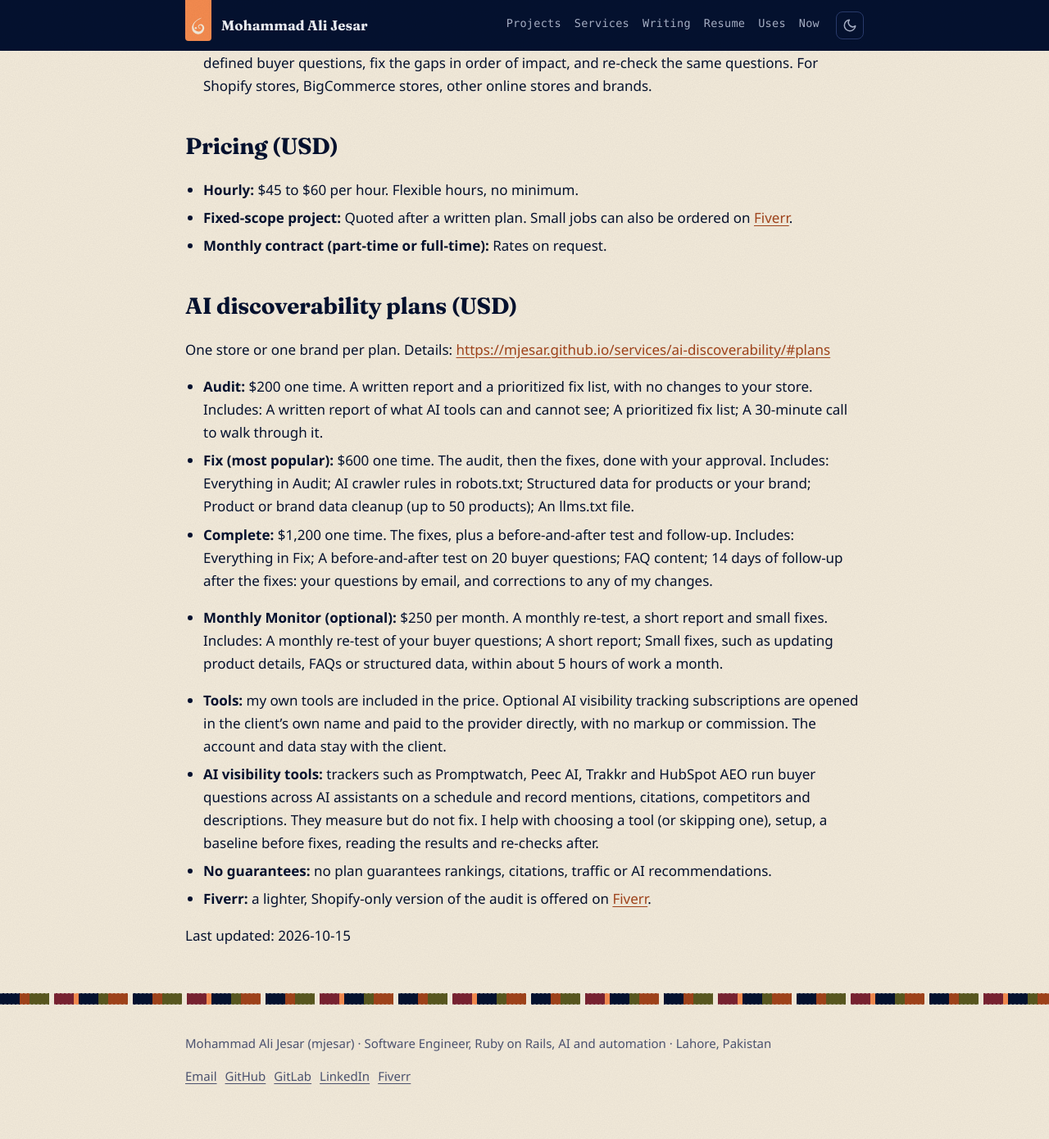
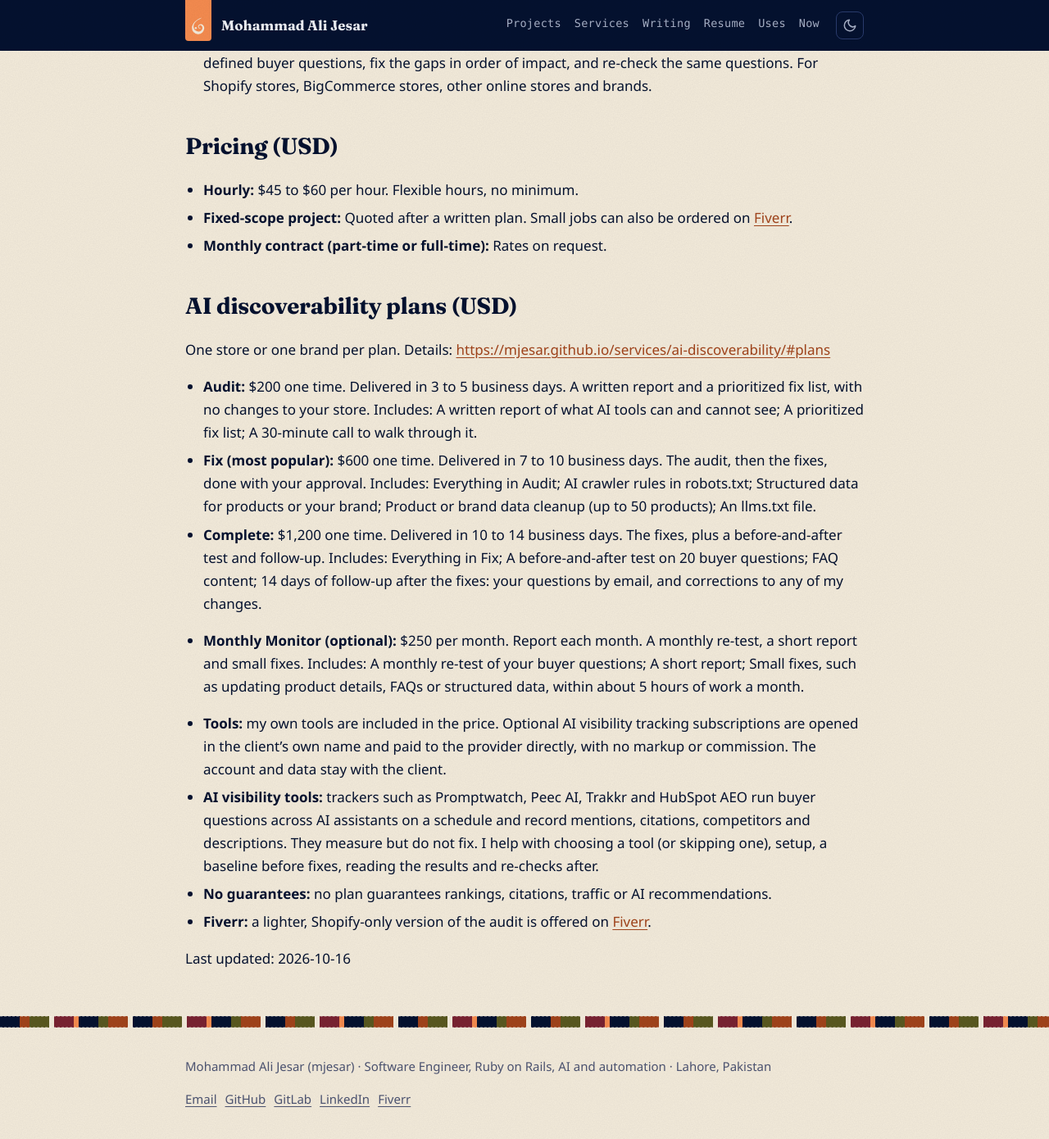
Before and after one commit to mjesar/mjesar.github.io, a Jekyll site: the page built from llm-info/index.md, in a window 1280 px wide and 1400 px high, scrolled down 1077 px. Shown: the top 1390 px of the window at 82% size. Built offline with Jekyll 4.4.1, drawn with Linux system fonts in a browser that asks for light colours.

Commit message:
add delivery times to the ai discoverability plans

```diff
--- a/_config.yml
+++ b/_config.yml
@@ -14,7 +14,7 @@ google_site_verification:
 bing_site_verification:
 # Date shown as "last updated" on /llm-info/, llms-full.txt and /.well-known/services.json.
 # Change it whenever a fact, price or plan in _data/ changes.
-facts_updated: 2026-10-15
+facts_updated: 2026-10-16
 plugins:
   - jekyll-sitemap
   - jekyll-feed
--- a/_data/ai_plans.yml
+++ b/_data/ai_plans.yml
@@ -2,12 +2,12 @@
 # Drives the plan cards on /services/ai-discoverability/, the Offer data in its Service
 # structured data, llms.txt, llms-full.txt, /llm-info/ and /.well-known/services.json.
 # Change a price here and every one of those updates together.
-# delivery is shown on the plan cards only, until the days are confirmed.
+# delivery is a full phrase, shown as written on the cards and in the fact files.
 - id: audit
   name: Audit
   price: 200
   price_label: $200 one time
-  delivery: "[X] days"
+  delivery: "Delivered in 3 to 5 business days"
   best_for: Stores and brands that want to know what AI tools can and cannot see.
   summary: A written report and a prioritized fix list, with no changes to your store.
   deliverables:
@@ -19,7 +19,7 @@
   most_popular: true
   price: 600
   price_label: $600 one time
-  delivery: "[X] days"
+  delivery: "Delivered in 7 to 10 business days"
   best_for: Stores and brands that want the problems fixed.
   summary: The audit, then the fixes, done with your approval.
   deliverables:
@@ -32,7 +32,7 @@
   name: Complete
   price: 1200
   price_label: $1,200 one time
-  delivery: "[X] days"
+  delivery: "Delivered in 10 to 14 business days"
   best_for: Stores and brands that want to see the change.
   summary: The fixes, plus a before-and-after test and follow-up.
   deliverables:
@@ -45,6 +45,7 @@
   name: Monthly Monitor
   price: 250
   price_label: $250 per month
+  delivery: "Report each month"
   unit: month
   optional: true
   best_for: Stores and brands that want ongoing checks.
--- a/_includes/ai-plans.html
+++ b/_includes/ai-plans.html
@@ -5,7 +5,7 @@
   <article class="card plan{% if p.most_popular %} popular{% endif %}" id="plan-{{ p.id }}">
     <h3>{{ p.name }}{% if p.most_popular %} <span class="tag">Most popular</span>{% elsif p.optional %} <span class="tag">Optional</span>{% endif %}</h3>
     <p class="price">{{ p.price_label }}</p>
-    {%- if p.delivery %}<p class="muted">Delivered in {{ p.delivery }}</p>{% endif %}
+    {%- if p.delivery %}<p class="muted">{{ p.delivery }}</p>{% endif %}
     <p>{{ p.best_for }}</p>
     <ul>
     {%- for d in p.deliverables %}
--- a/_includes/facts.md
+++ b/_includes/facts.md
@@ -26,7 +26,7 @@
 One store or one brand per plan. Details: [{{ "/services/ai-discoverability/#plans" | absolute_url }}]({{ "/services/ai-discoverability/#plans" | absolute_url }})
 
 {% for p in site.data.ai_plans -%}
-- **{{ p.name }}{% if p.most_popular %} (most popular){% endif %}{% if p.optional %} (optional){% endif %}:** {{ p.price_label }}. {{ p.summary }} Includes: {{ p.deliverables | join: "; " }}.
+- **{{ p.name }}{% if p.most_popular %} (most popular){% endif %}{% if p.optional %} (optional){% endif %}:** {{ p.price_label }}. {% if p.delivery %}{{ p.delivery }}. {% endif %}{{ p.summary }} Includes: {{ p.deliverables | join: "; " }}.
 {% endfor %}
 - **Tools:** my own tools are included in the price. Optional AI visibility tracking subscriptions are opened in the client's own name and paid to the provider directly, with no markup or commission. The account and data stay with the client.
 - **AI visibility tools:** trackers such as Promptwatch, Peec AI, Trakkr and HubSpot AEO run buyer questions across AI assistants on a schedule and record mentions, citations, competitors and descriptions. They measure but do not fix. I help with choosing a tool (or skipping one), setup, a baseline before fixes, reading the results and re-checks after.
```
Also changed, not shown: .well-known/services.json.
